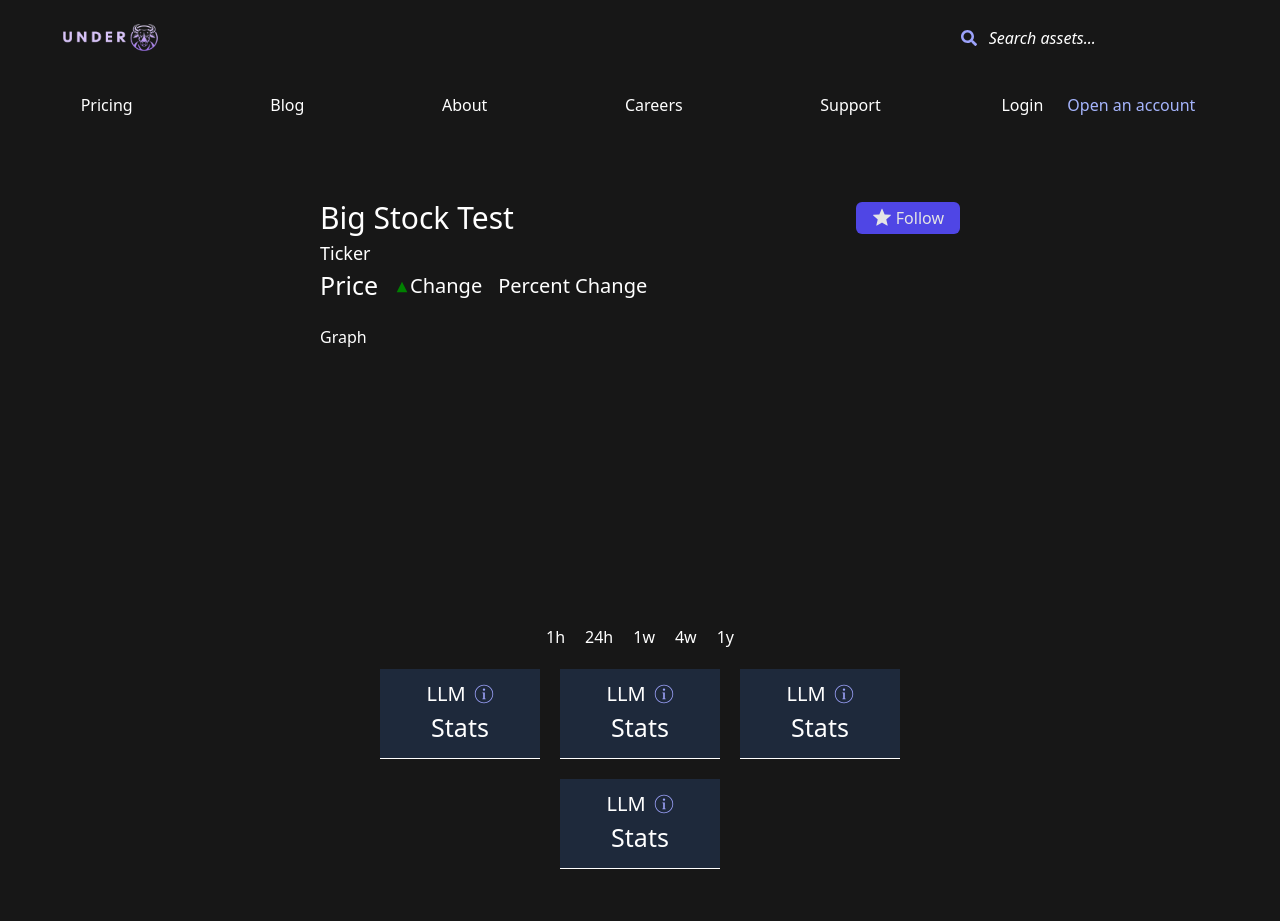
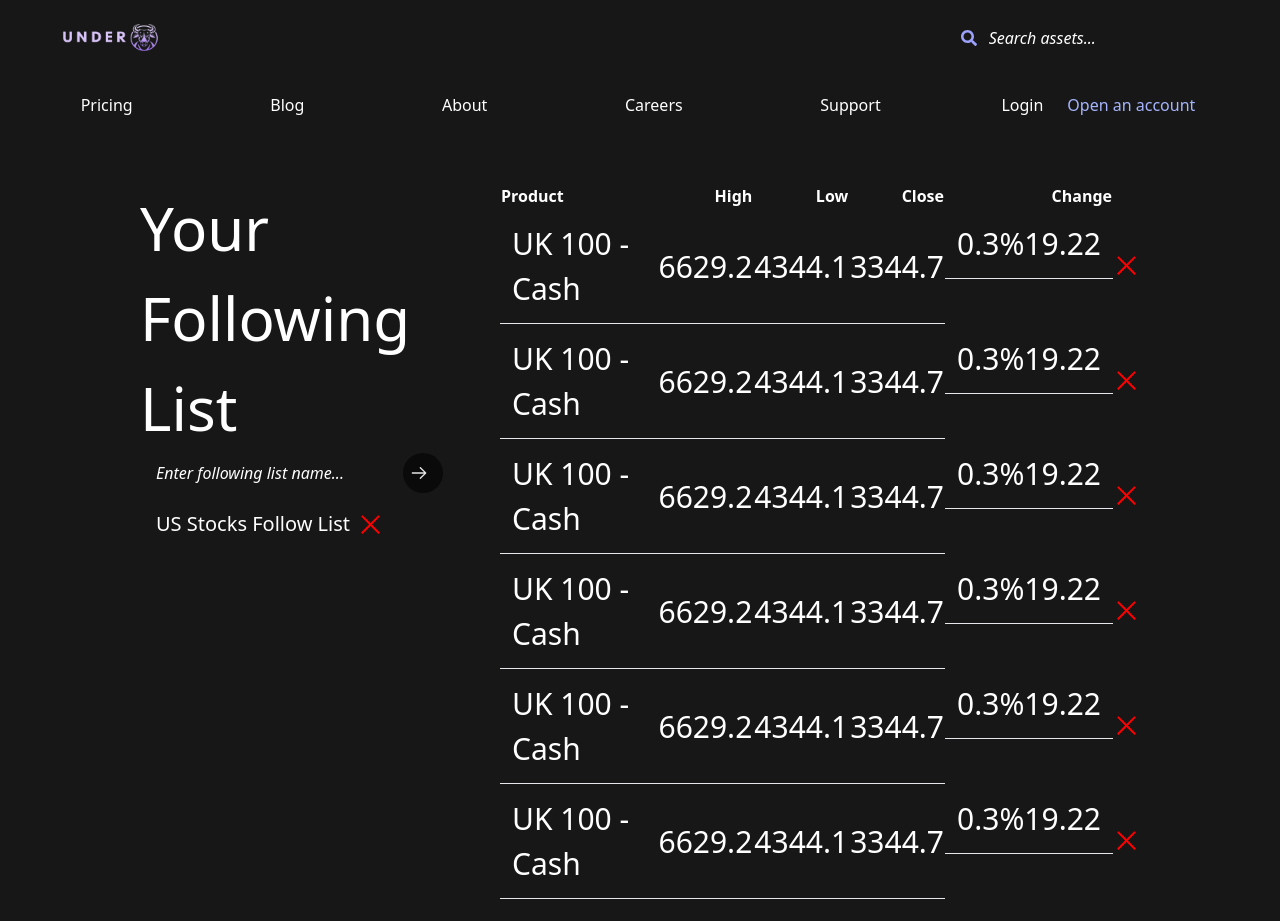
Before and after one commit to yangzhie/under-stock, a Next.js app: page /following in a window 1280 px wide. Shown: the top 921 px of the page. Built offline with nearby package versions, Linux system fonts and the light colour scheme.

Commit message:
feature: added FollowingList & Followings along with route.

```diff
--- /dev/null
+++ b/src/app/following/page.tsx
@@ -0,0 +1,24 @@
+import React from "react";
+import Head from "@/components/Head/Head";
+import Navbar from "@/components/Navbar/Navbar";
+import Footer from "@/components/Footer/Footer";
+import FollowList from "@/components/FollowList/FollowList";
+import Followings from "@/components/Followings/Followings";
+
+function page() {
+  return (
+    <>
+      <Head />
+      <Navbar />
+      <div className="flex justify-center gap-10 mt-12">
+        <FollowList />
+        <Followings />
+      </div>
+      <div className="w-full bottom-0 left-0 mt-[50px]">
+        <Footer />
+      </div>
+    </>
+  );
+}
+
+export default page;
--- a/src/app/watchlist/page.tsx
+++ /dev/null
@@ -1,15 +0,0 @@
-import React from 'react'
-import Head from '@/components/Head/Head'
-import Navbar from '@/components/Navbar/Navbar'
-import Footer from '@/components/Footer/Footer'
-
-function page() {
-  return (
-      <>
-          <Head />
-          <Navbar />
-      </>
-  )
-}
-
-export default page
--- /dev/null
+++ b/src/components/FollowList/FollowList.tsx
@@ -0,0 +1,60 @@
+import React from "react";
+
+function FollowList() {
+  const cross = (
+    <svg
+      xmlns="http://www.w3.org/2000/svg"
+      x="0px"
+      y="0px"
+      width="25"
+      height="25"
+      viewBox="0 0 50 50"
+      fill="red"
+    >
+      <path d="M 9.15625 6.3125 L 6.3125 9.15625 L 22.15625 25 L 6.21875 40.96875 L 9.03125 43.78125 L 25 27.84375 L 40.9375 43.78125 L 43.78125 40.9375 L 27.84375 25 L 43.6875 9.15625 L 40.84375 6.3125 L 25 22.15625 Z"></path>
+    </svg>
+  );
+  return (
+    <>
+      <div className="flex flex-col w-1/4 text-white">
+        <div className="text-[60px]">Your Following List</div>
+        <div>
+          <form action="">
+            <input
+              type="text"
+              placeholder="Enter following list name..."
+              className="h-[40px] bg-transparent p-4 text-white placeholder:italic placeholder:text-white outline-none"
+            />
+            <button className="group relative inline-flex h-10 w-10 items-center justify-center overflow-hidden rounded-full bg-neutral-950 font-medium text-neutral-200 transition-all duration-300 hover:w-32">
+              <div className="inline-flex whitespace-nowrap opacity-0 transition-all duration-200 group-hover:-translate-x-3 group-hover:opacity-100">
+                Create
+              </div>
+              <div className="absolute right-3.5">
+                <svg
+                  width="15"
+                  height="15"
+                  viewBox="0 0 15 15"
+                  fill="none"
+                  xmlns="http://www.w3.org/2000/svg"
+                  className="h-5 w-5"
+                >
+                  <path
+                    d="M8.14645 3.14645C8.34171 2.95118 8.65829 2.95118 8.85355 3.14645L12.8536 7.14645C13.0488 7.34171 13.0488 7.65829 12.8536 7.85355L8.85355 11.8536C8.65829 12.0488 8.34171 12.0488 8.14645 11.8536C7.95118 11.6583 7.95118 11.3417 8.14645 11.1464L11.2929 8H2.5C2.22386 8 2 7.77614 2 7.5C2 7.22386 2.22386 7 2.5 7H11.2929L8.14645 3.85355C7.95118 3.65829 7.95118 3.34171 8.14645 3.14645Z"
+                    fill="currentColor"
+                    fill-rule="evenodd"
+                    clip-rule="evenodd"
+                  ></path>
+                </svg>
+              </div>
+            </button>
+          </form>
+        </div>
+        <div className="text-[20px] p-4 flex items-center gap-2">
+          US Stocks Follow List <span>{cross}</span>
+        </div>
+      </div>
+    </>
+  );
+}
+
+export default FollowList;
--- /dev/null
+++ b/src/components/Followings/Followings.tsx
@@ -0,0 +1,137 @@
+import React from "react";
+
+function Followings() {
+    const cross = (
+      <svg
+        xmlns="http://www.w3.org/2000/svg"
+        x="0px"
+        y="0px"
+        width="25"
+        height="25"
+            viewBox="0 0 50 50"
+            fill="red"
+      >
+        <path d="M 9.15625 6.3125 L 6.3125 9.15625 L 22.15625 25 L 6.21875 40.96875 L 9.03125 43.78125 L 25 27.84375 L 40.9375 43.78125 L 43.78125 40.9375 L 27.84375 25 L 43.6875 9.15625 L 40.84375 6.3125 L 25 22.15625 Z"></path>
+      </svg>
+    );
+  return (
+    <>
+      <div className="w-1/2 text-white">
+        <table className="w-full">
+          <thead>
+            <tr className="text-right">
+              <th className="text-left">Product</th>
+              <th>High</th>
+              <th>Low</th>
+              <th>Close</th>
+              <th>Change</th>
+              <th></th>
+            </tr>
+          </thead>
+
+          <tbody>
+            <tr className="text-[30px]">
+              <td className="border-b p-3">UK 100 - Cash</td>
+              <td className="text-right border-b">6629.2</td>
+              <td className="text-right border-b">4344.1</td>
+              <td className="text-right border-b">3344.7</td>
+              <td className="flex justify-evenly border-b p-3">
+                <div>0.3%</div>
+                <div>19.22</div>
+              </td>
+              <td>
+                <button>{cross}</button>
+              </td>
+            </tr>
+
+            <tr className="text-[30px]">
+              <td className="border-b p-3">UK 100 - Cash</td>
+              <td className="text-right border-b">6629.2</td>
+              <td className="text-right border-b">4344.1</td>
+              <td className="text-right border-b">3344.7</td>
+              <td className="flex justify-evenly border-b p-3">
+                <div>0.3%</div>
+                <div>19.22</div>
+              </td>
+              <td>
+                <button>{cross}</button>
+              </td>
+            </tr>
+
+            <tr className="text-[30px]">
+              <td className="border-b p-3">UK 100 - Cash</td>
+              <td className="text-right border-b">6629.2</td>
+              <td className="text-right border-b">4344.1</td>
+              <td className="text-right border-b">3344.7</td>
+              <td className="flex justify-evenly border-b p-3">
+                <div>0.3%</div>
+                <div>19.22</div>
+              </td>
+              <td>
+                <button>{cross}</button>
+              </td>
+            </tr>
+
+            <tr className="text-[30px]">
+              <td className="border-b p-3">UK 100 - Cash</td>
+              <td className="text-right border-b">6629.2</td>
+              <td className="text-right border-b">4344.1</td>
+              <td className="text-right border-b">3344.7</td>
+              <td className="flex justify-evenly border-b p-3">
+                <div>0.3%</div>
+                <div>19.22</div>
+              </td>
+              <td>
+                <button>{cross}</button>
+              </td>
+            </tr>
+
+            <tr className="text-[30px]">
+              <td className="border-b p-3">UK 100 - Cash</td>
+              <td className="text-right border-b">6629.2</td>
+              <td className="text-right border-b">4344.1</td>
+              <td className="text-right border-b">3344.7</td>
+              <td className="flex justify-evenly border-b p-3">
+                <div>0.3%</div>
+                <div>19.22</div>
+              </td>
+              <td>
+                <button>{cross}</button>
+              </td>
+            </tr>
+
+            <tr className="text-[30px]">
+              <td className="border-b p-3">UK 100 - Cash</td>
+              <td className="text-right border-b">6629.2</td>
+              <td className="text-right border-b">4344.1</td>
+              <td className="text-right border-b">3344.7</td>
+              <td className="flex justify-evenly border-b p-3">
+                <div>0.3%</div>
+                <div>19.22</div>
+              </td>
+              <td>
+                <button>{cross}</button>
+              </td>
+            </tr>
+
+            <tr className="text-[30px]">
+              <td className="border-b p-3">UK 100 - Cash</td>
+              <td className="text-right border-b">6629.2</td>
+              <td className="text-right border-b">4344.1</td>
+              <td className="text-right border-b">3344.7</td>
+              <td className="flex justify-evenly border-b p-3">
+                <div>0.3%</div>
+                <div>19.22</div>
+              </td>
+              <td>
+                <button>{cross}</button>
+              </td>
+            </tr>
+          </tbody>
+        </table>
+      </div>
+    </>
+  );
+}
+
+export default Followings;
```
